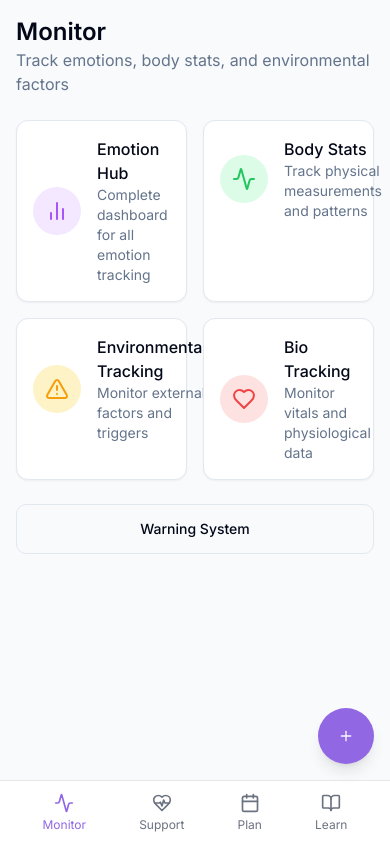
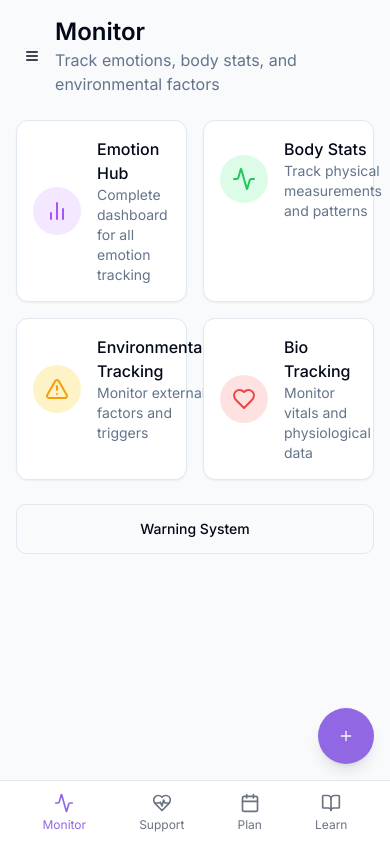
Before and after one commit to Vineela-NeuraEase/wearflow-visual-sync, a React (Vite) app: page /monitor in a window 390 px wide. Built offline with nearby package versions, Linux system fonts and the light colour scheme.

Commit message:
Fix: Show hamburger menu on bottom nav routes
Ensures the hamburger menu is visible on routes accessed via the bottom navigation bar.

```diff
--- a/src/pages/sections/Monitor.tsx
+++ b/src/pages/sections/Monitor.tsx
@@ -2,7 +2,8 @@
 import { useNavigate } from "react-router-dom";
 import { Card } from "@/components/ui/card";
 import { Button } from "@/components/ui/button";
-import { Activity, Heart, BarChart2, AlertTriangle, Book } from "lucide-react";
+import { Activity, Heart, BarChart2, AlertTriangle } from "lucide-react";
+import MenuDrawer from "@/components/home/MenuDrawer";
 
 const Monitor = () => {
   const navigate = useNavigate();
@@ -40,10 +41,13 @@ const Monitor = () => {
 
   return (
     <div className="space-y-6">
-      <div className="flex items-center mb-6">
-        <div>
-          <h1 className="text-2xl font-semibold">Monitor</h1>
-          <p className="text-muted-foreground">Track emotions, body stats, and environmental factors</p>
+      <div className="flex items-center justify-between mb-6">
+        <div className="flex items-center">
+          <MenuDrawer />
+          <div>
+            <h1 className="text-2xl font-semibold">Monitor</h1>
+            <p className="text-muted-foreground">Track emotions, body stats, and environmental factors</p>
+          </div>
         </div>
       </div>
 
```
